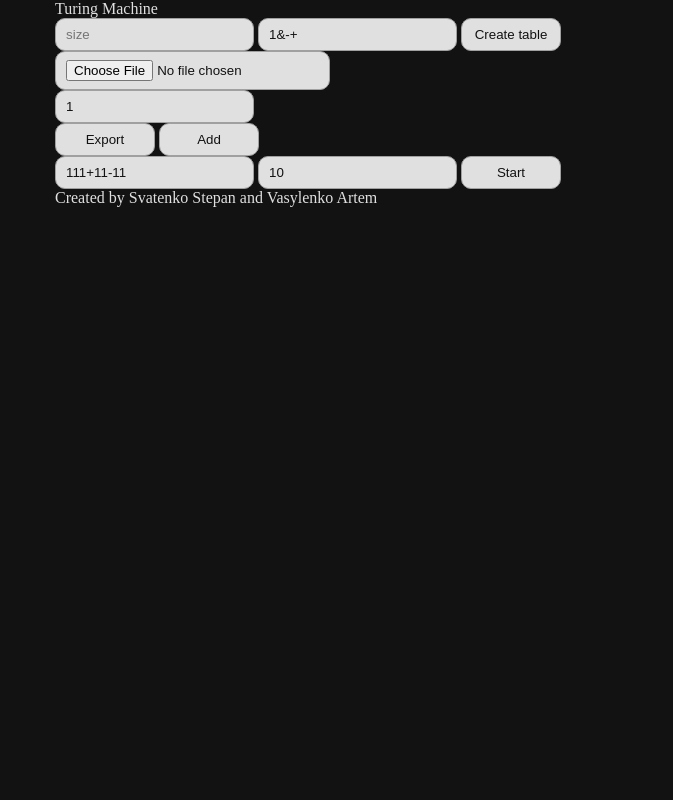
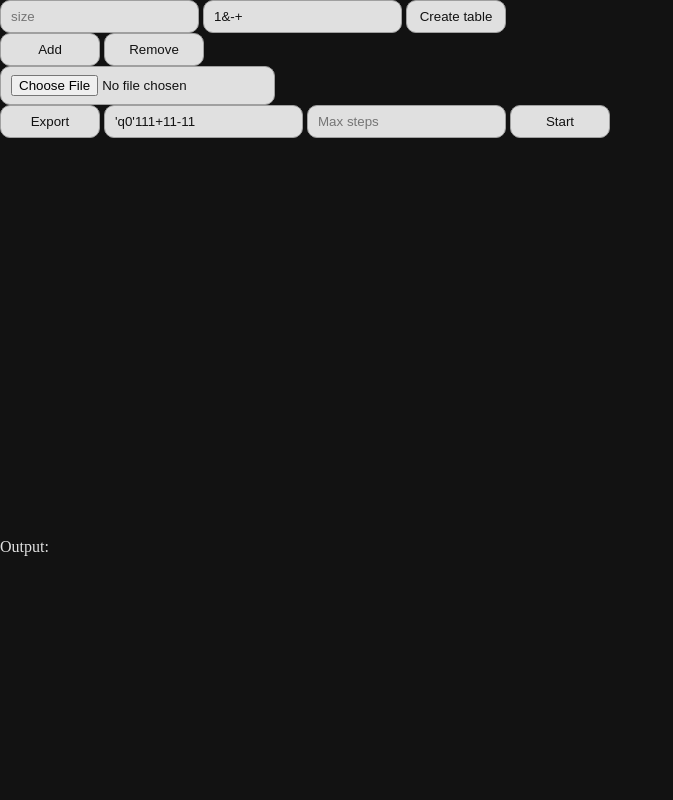
Before and after one commit to stopka-html/turing_interpreter, a Flask app: page / in a window 1280 px wide. Shown: the whole page, without its empty margins (0-673 px from the left). Run offline with Flask 3, Linux system fonts and the light colour scheme; parts of the project's set-up code (start-up, migrations or seed data) failed here and were passed over.

Commit message:
clear code and add styles

```diff
--- a/static/script.js
+++ b/static/script.js
@@ -4,49 +4,54 @@ let is_created = false
 const size_value = document.getElementById('size')
 const T_value = document.getElementById('T')
 
-function generate_table() {
-	let table = document.getElementById('table')
-	q_rows = 0
-	table.innerHTML = ''
-	let size = size_value.value
-	let T_alphavit = T_value.value
-	tr = document.createElement('tr')
-	var td = document.createElement('td')
-	tr.appendChild(td)
-	for (var j = 0; j < T_alphavit.length; j++) {
-		var td = document.createElement('td')
-		td.innerHTML = T_alphavit[j]
-		tr.appendChild(td)
-	}
-	document.getElementById('table').appendChild(tr)
-	add_row(size, T_alphavit)
+document.onload = () => {
+	size_value = 1
+	generate_table()
 }
 
-document.addEventListener('DOMContentLoaded', function () {
-	var data = JSON.parse(localStorage.getItem('data'))
-	if (data != null) {
-		read_from_var(data, data['size'], data['T_alphavit'])
-	}
+document.addEventListener('DOMContentLoaded', () => {
+	const data = JSON.parse(localStorage.getItem('data'))
+	if (data != null) read_from_var(data, data['size'], data['T_alphavit'])
 })
 
 // save data
 setInterval(() => {
 	if (is_created) {
-		var data = get_inputs()
-
-		data['size'] = document.getElementById('size').value
-		data['T_alphavit'] = document.getElementById('T').value
+		let data = get_inputs()
+		data['size'] = size_value.value
+		data['T_alphavit'] = T_value.value
 		localStorage.setItem('data', JSON.stringify(data))
 	}
 }, 60000) // 60 sec
 
+function generate_table() {
+	document.getElementById('table').innerHTML = ''
+	q_rows = 0
+
+	const tr = document.createElement('tr')
+	const td = document.createElement('td')
+	td.className = 'q_name'
+	td.innerHTML = 'q'
+
+	tr.appendChild(td) // q name
+	for (let i = 0; i < T_value.value.length; i++) {
+		const td = document.createElement('td')
+		td.innerHTML = T_value.value[i]
+		tr.appendChild(td) // T
+	}
+
+	document.getElementById('table').appendChild(tr)
+	add_row(size_value.value, T_value.value)
+}
+
 // add row
-function add_row(size = document.getElementById('row_name').value, T_alphavit = document.getElementById('T').value) {
+function add_row(size = 1, T_alphavit = T_value.value) {
 	for (var i = 0; i < size; i++) {
 		var tr = document.createElement('tr')
 		td = document.createElement('td')
 		td.innerHTML = 'q' + q_rows
 		tr.appendChild(td)
+
 		for (var j = 1; j < T_alphavit.length + 1; j++) {
 			var td = document.createElement('td')
 			var input_field = document.createElement('input')
@@ -63,10 +68,16 @@ function add_row(size = document.getElementById('row_name').value, T_alphavit =
 	}
 }
 
+function remove_row() {
+	const table = document.getElementById('table')
+	table.deleteRow(table.rows.length - 1)
+}
+
 // get all inputs
 function get_inputs() {
 	var q_commands = document.getElementsByClassName('q_commands__field')
 	var data = {}
+
 	for (var i = 0; i < q_commands.length; i++) {
 		let q_command = q_commands[i].getAttribute('name')
 		if (q_commands[i].value != '') {
@@ -86,15 +97,16 @@ function run() {
 	var size = document.getElementById('size').value
 	var num_steps = document.getElementById('num_steps').value
 	var data = get_inputs()
+
 	if (Object.keys(data).length == 0) {
-		console.log('No data')
 		const div_output = document.getElementById('output')
 		const p = document.createElement('p')
 		p.innerHTML = 'No data'
 		div_output.appendChild(p)
 		return
 	}
-	let response = fetch('/run', {
+
+	fetch('/run', {
 		method: 'POST',
 		headers: {
 			'Content-Type': 'application/json',
@@ -103,7 +115,6 @@ function run() {
 	})
 		.then((response) => response.json())
 		.then((data) => {
-			console.log(data)
 			data_field = document.getElementById('output')
 			for (const key in data) {
 				if (key != '') {
@@ -124,53 +135,42 @@ function run() {
 		})
 }
 
-requestpost = document.getElementById('run')
-requestpost.addEventListener('submit', run)
-
 function read_from_var(data, size, T) {
-	console.log(data)
 	delete data['size']
 	delete data['T_alphavit']
-	console.log(size)
-	console.log(T)
 	document.getElementById('size').value = size
 	document.getElementById('T').value = T
 	generate_table()
 	const input = document.getElementsByClassName('q_commands__field')
 	for (const key in data) {
-		for (const key2 in data[key]) {
-			input[key + '_' + key2].value = data[key][key2]
-		}
+		for (const key2 in data[key]) input[key + '_' + key2].value = data[key][key2]
 	}
 }
 
 // read json from file
 function from_file() {
-	var file = document.getElementById('file').files[0]
-	var reader = new FileReader()
+	const reader = new FileReader()
+	const file = document.getElementById('file').files[0]
 	const input = document.getElementsByClassName('q_commands__field')
-	reader.onload = function () {
-		var contents = reader.result
-		contents = JSON.parse(contents)
+
+	reader.onload = () => {
+		const contents = JSON.parse(reader.result)
 		for (const key in contents) {
-			for (const key2 in contents[key]) {
-				console.log(key + '_' + key2)
-				console.log(contents[key][key2])
-				input[key + '_' + key2].value = contents[key][key2]
-			}
+			for (const key2 in contents[key]) input[key + '_' + key2].value = contents[key][key2]
 		}
 	}
+
 	reader.readAsText(file)
 }
 
 //write json commands to file
 function write_and_download() {
-	const input = document.getElementsByClassName('q_commands__field')
-	var data = get_inputs()
-	var dataStr = 'data:text/json;charset=utf-8,' + encodeURIComponent(JSON.stringify(data))
-	var downloadAnchorNode = document.createElement('a')
+	// const input = document.getElementsByClassName('q_commands__field')
+	const data = get_inputs()
+	const dataStr = 'data:text/json;charset=utf-8,' + encodeURIComponent(JSON.stringify(data))
+	const downloadAnchorNode = document.createElement('a')
 	downloadAnchorNode.setAttribute('href', dataStr)
-	downloadAnchorNode.setAttribute('download', 'prog.json')
+	downloadAnchorNode.setAttribute('download', 'table_commands.json')
 	document.body.appendChild(downloadAnchorNode) // required for firefox
 	downloadAnchorNode.click()
 	downloadAnchorNode.remove()
--- a/static/style.css
+++ b/static/style.css
@@ -66,7 +66,7 @@ body {
 }
 
 ::-webkit-scrollbar {
-	display: none;
+	/* display: none; */
 	width: clamp(5px, 1vw, 7px);
 	height: clamp(5px, 1vw, 7px);
 	background-color: rgba(255, 255, 255, 0.2);
@@ -98,20 +98,21 @@ body {
 	user-select: none;
 }
 
-table {
+/* .table {
 	border-collapse: collapse;
 	border: 2px solid rgb(140 140 140);
 	font-family: sans-serif;
 	font-size: 0.8rem;
 	letter-spacing: 1px;
-}
-td {
+} */
+
+/* td {
 	border: 1px solid rgb(160 160 160);
 	padding: 8px 10px;
-}
+} */
+
 p {
 	text-align: center;
-	color: blue;
 	font-family: sans-serif;
 	font-size: 0.8rem;
 	letter-spacing: 1px;
@@ -138,21 +139,18 @@ input {
 	transition: 0.3s ease;
 	border-radius: 10px;
 	background-color: var(--main-color);
-	&:hover {
-		color: var(--main-bg-color);
-	}
 }
 
 .q_commands {
 	min-width: 100px;
 	border: 1px solid rgb(160 160 160);
-	padding: 8px 10px;
+	/* padding: 8px 10px; */
 }
 
 [class*='__container'] {
-	max-width: 1200px;
+	/* max-width: 1200px; */
 	margin: 0 auto;
-	padding: 0 15px;
+	/* padding: 0 15px; */
 }
 
 .wrapper {
@@ -161,3 +159,77 @@ input {
 	flex-direction: column;
 	overflow: hidden;
 }
+
+.table__container {
+	overflow: auto;
+	width: 100%;
+	width: 100%;
+}
+
+.table__container {
+	overflow: auto;
+	width: 100%;
+	height: 50vh;
+	display: flex;
+	flex-direction: column;
+}
+
+table {
+	width: 100%;
+	height: 100%;
+	border-collapse: collapse; /* Убирает промежутки между ячейками */
+	margin: 0; /* Убирает отступы вокруг таблицы */
+	padding: 0; /* Убирает внутренние отступы таблицы */
+
+	tr {
+		display: flex;
+		width: 100%;
+		min-height: 40px;
+		justify-content: space-between;
+		align-items: center;
+		text-align: center;
+		margin: 0; /* Убирает отступы у строк */
+		padding: 0; /* Убирает внутренние отступы у строк */
+
+		&:nth-child(odd) {
+			background-color: var(--second-color);
+		}
+	}
+
+	td {
+		padding: 0; /* Убирает отступы внутри ячеек */
+		margin: 0; /* Убирает внешние отступы у ячеек */
+	}
+
+	td:first-child {
+		width: 50px;
+		flex: 0 0 50px;
+	}
+
+	td:not(:first-child) {
+		flex: 1;
+	}
+
+	input {
+		width: 100%;
+		height: 100%;
+		min-width: 100px;
+		min-height: 30px;
+		border-radius: 0;
+		border: none;
+		padding: 0;
+		margin: 0;
+		color: var(--main-bg-color);
+		transition: 0;
+		display: block;
+
+		/* display: block; */
+		/* width: 100%; */
+		height: calc(2.25rem + 2px);
+		font-size: large;
+
+		&:focus {
+			outline: 0;
+		}
+	}
+}
--- a/templates/index.html
+++ b/templates/index.html
@@ -1,55 +1,54 @@
 <!DOCTYPE html>
 <html lang="en">
+
 <head>
 	<meta charset="UTF-8" />
 	<meta name="viewport" content="width=device-width, initial-scale=1" />
-		<title>Turing</title>
+	<title>Turing Machine</title>
 	<link rel="stylesheet" type="text/css" href="{{ url_for('static', filename='style.css') }}" />
 </head>
 
 <body>
 	<div class="wrapper">
-			<header class="header">
-				<div class="header__container">
-					<div class="header__logo">
-						<div class="logo">Turing Machine</div>
-					</div>
-				</div>
-			</header>
 		<main class="main">
 			<div class="main__container">
+				<div class="main__block">
+					<div class="main__control-panel">
 						<form onsubmit="event.preventDefault(); generate_table()">
 							<input type="text" name="input" id="size" class="input" placeholder="size" />
 							<input type="text" name="" id="T" value="1&-+" placeholder="T-alphabet" />
 							<button type="submit">Create table</button>
 						</form>
 
-					<div id="table"></div>
+						<button onclick="add_row()">Add</button>
+						<button onclick="remove_row()">Remove</button>
 
-					<form onsubmit="event.preventDefault(); from_file()">
+						<form>
 							<input type="file" id="file" accept=".json" onchange="from_file()" />
 						</form>
-					<!-- <input type="file" id="file" accept=".json" /> -->
-					<!-- <button onclick="from_file()">Import</button> -->
-					<input type="text" id="row_name" value="1" />
-					<div class="button__block">
+
 						<button type="submit" onclick="write_and_download()">Export</button>
-						<button onclick="add_row()">Add</button>
+
+						<input type="text" id="input_tape" value="'q0'111+11-11" />
+						<input type="text" id="num_steps" placeholder="Max steps" />
+						<button type="submit" onclick="run()">Start</button>
+
+						<div class="table__container">
+							<table id="table"></table>
+						</div>
+					</div>
 				</div>
 
-					<input type="text" id="input_tape" value="111+11-11" />
-					<input type="text" id="num_steps" value="10" />
-					<button type="submit" onclick="run()">Start</button>
-
+				<div class="main__block">
+					<div class="output__container">
+						<h2 class="output__title">Output:</h2>
 						<div id="output"></div>
+					</div>
+				</div>
 			</div>
 		</main>
 </body>
-		<footer class="footer">
-			<div class="footer__container">
-				Created by Svatenko Stepan and Vasylenko Artem
-			</div>
-		</footer>
 </div>
 <script src="{{url_for('static', filename='script.js')}}"></script>
+
 </html>
```
Also changed, not shown: turing.py (+4 -3 lines). Lines whose indentation alone changed are shown as unchanged.
